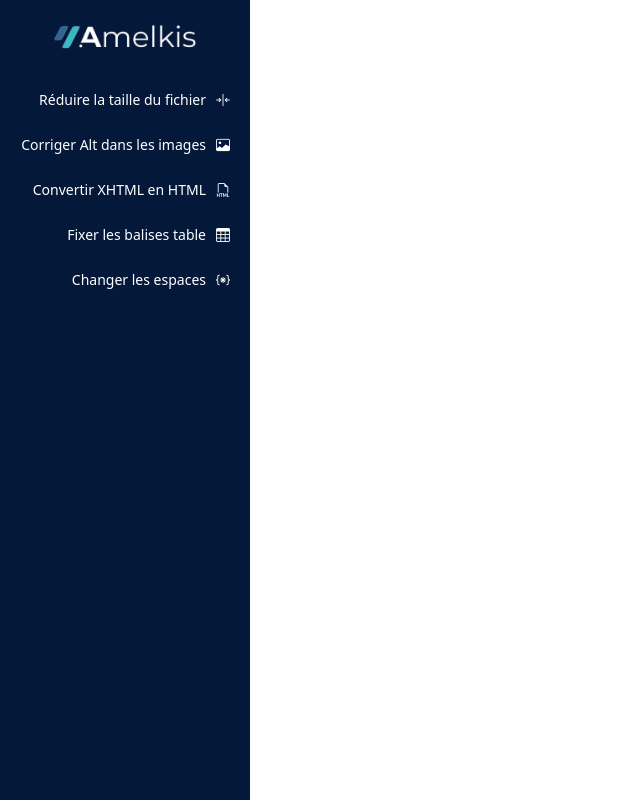
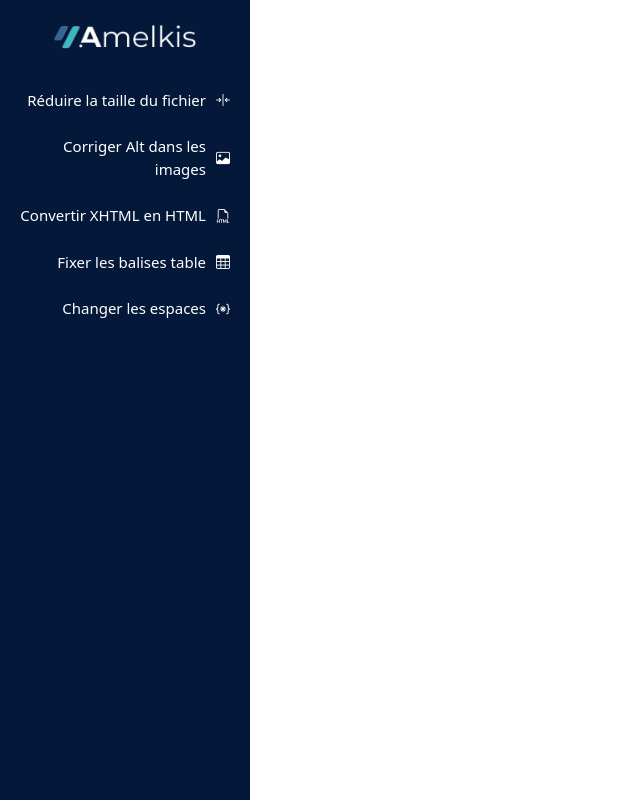
Before and after one commit to NorelhoudaB/extra, a Vue app in the folder frontend/: page / in a window 1280 px wide. Shown: the whole page, without its empty margins (0-640 px from the left). Built offline with nearby package versions, Linux system fonts and the light colour scheme.

Commit message:
- Fixed collapse perfectly

```diff
--- a/frontend/src/components/Sidebar.vue
+++ b/frontend/src/components/Sidebar.vue
@@ -71,10 +71,13 @@ const toggleSidebar = () => {
   width: 100%;
   cursor: pointer;
 }
-
 .logo {
   max-width: 150px;
   height: auto;
+}
+
+.sidebar[style*="width: 60px"] .logo {
+  max-width: 40px;
 }
 
 .nav-item {
@@ -101,6 +104,7 @@ const toggleSidebar = () => {
   flex-grow: 1;
   text-align: right;
   transition: opacity 0.3s;
+  font-size: 15px;
 }
 
 .nav-item i {
```
Also changed, not shown: 1 other file (tests, documents, lock files or other folders).
